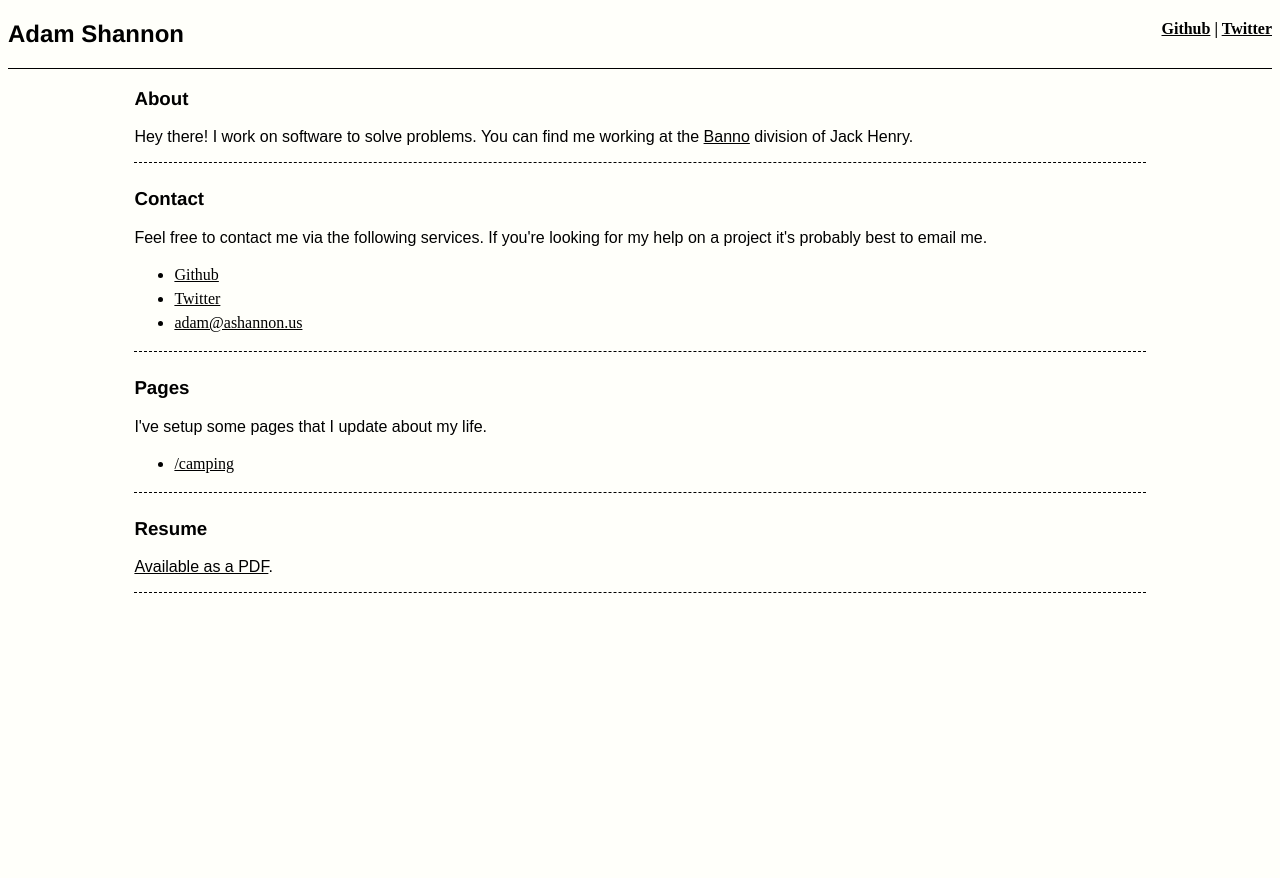
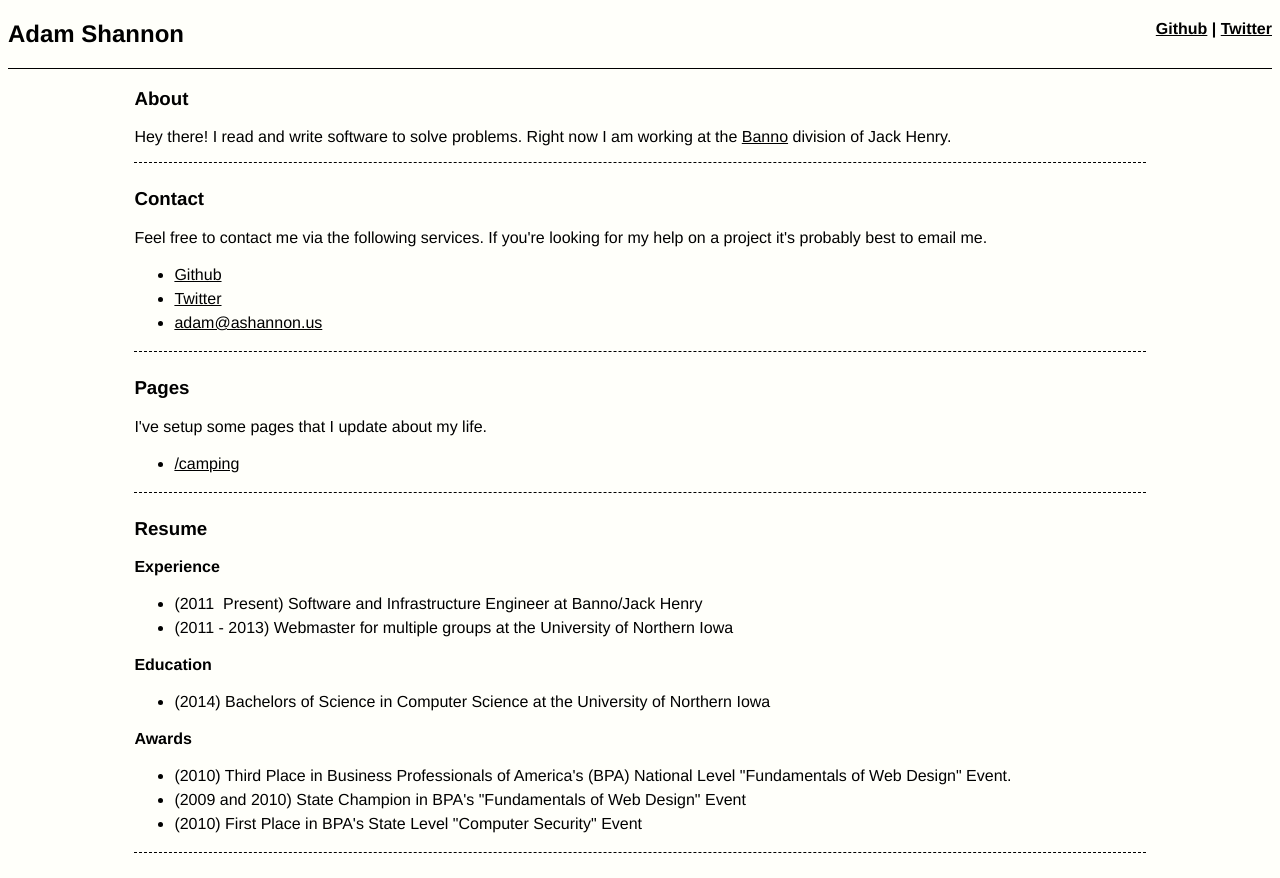
Before and after one commit to adamdecaf/adamdecaf.github.io, a PHP site: page / in a window 1280 px wide. Before the commit the page ends 593 px from the top, so only its background shows below. Run offline with PHP 8.4, Linux system fonts and the light colour scheme.

Commit message:
move resume out into html on index page

```diff
--- a/index.html
+++ b/index.html
@@ -19,7 +19,7 @@
     <section>
       <article>
         <h3>About</h3>
-        <p>Hey there! I work on software to solve problems. You can find me working at the <a href="https://banno.com/">Banno</a> division of Jack Henry.</p>
+        <p>Hey there! I read and write software to solve problems. Right now I am working at the <a href="https://banno.com/">Banno</a> division of Jack Henry.</p>
       </article>
 
       <!-- <article> -->
@@ -55,9 +55,24 @@
 
       <article>
         <h3>Resume</h3>
-        <p>
-          <a href="resume.pdf">Available as a PDF</a>.
-        </p>
+
+        <label for="experience">Experience</label>
+        <ul>
+          <li>(2011 ­ Present) Software and Infrastructure Engineer at Banno/Jack Henry</li>
+          <li>(2011 - 2013) Webmaster for multiple groups at the University of Northern Iowa</li>
+        </ul>
+
+        <label for="education">Education</label>
+        <ul>
+          <li>(2014) Bachelors of Science in Computer Science at the University of Northern Iowa</li>
+        </ul>
+
+        <label for="awards">Awards</label>
+        <ul>
+          <li>(2010) Third Place in Business Professionals of America's (BPA) National Level "Fundamentals of Web Design" Event.</li>
+          <li>(2009 and 2010) State Champion in BPA's "Fundamentals of Web Design" Event</li>
+          <li>(2010) First Place in BPA's State Level "Computer Security" Event</li>
+        </ul>
       </article>
     </section>
   </body>
--- a/style.css
+++ b/style.css
@@ -8,6 +8,7 @@ a:active { color: #000000; }
 
 body {
     background-color: #FFFFFA;
+    font-family: helvetica;
 }
 
 ul {
@@ -38,10 +39,6 @@ nav {
     border-bottom: 1px solid #000;
 }
 
-nav h1 {
-    font-family: helvetica;
-}
-
 section {
     margin-left: 10%;
     width: 80%;
@@ -61,12 +58,11 @@ section article.camping-block {
 }
 
 section article h3 {
-    font-family: helvetica;
     font-weight: bold;
 }
 
-section article p {
-    font-family: Arial;
+section article label {
+    font-weight: bold;
 }
 
 table.camping {
```
Also changed, not shown: 1 other file.
